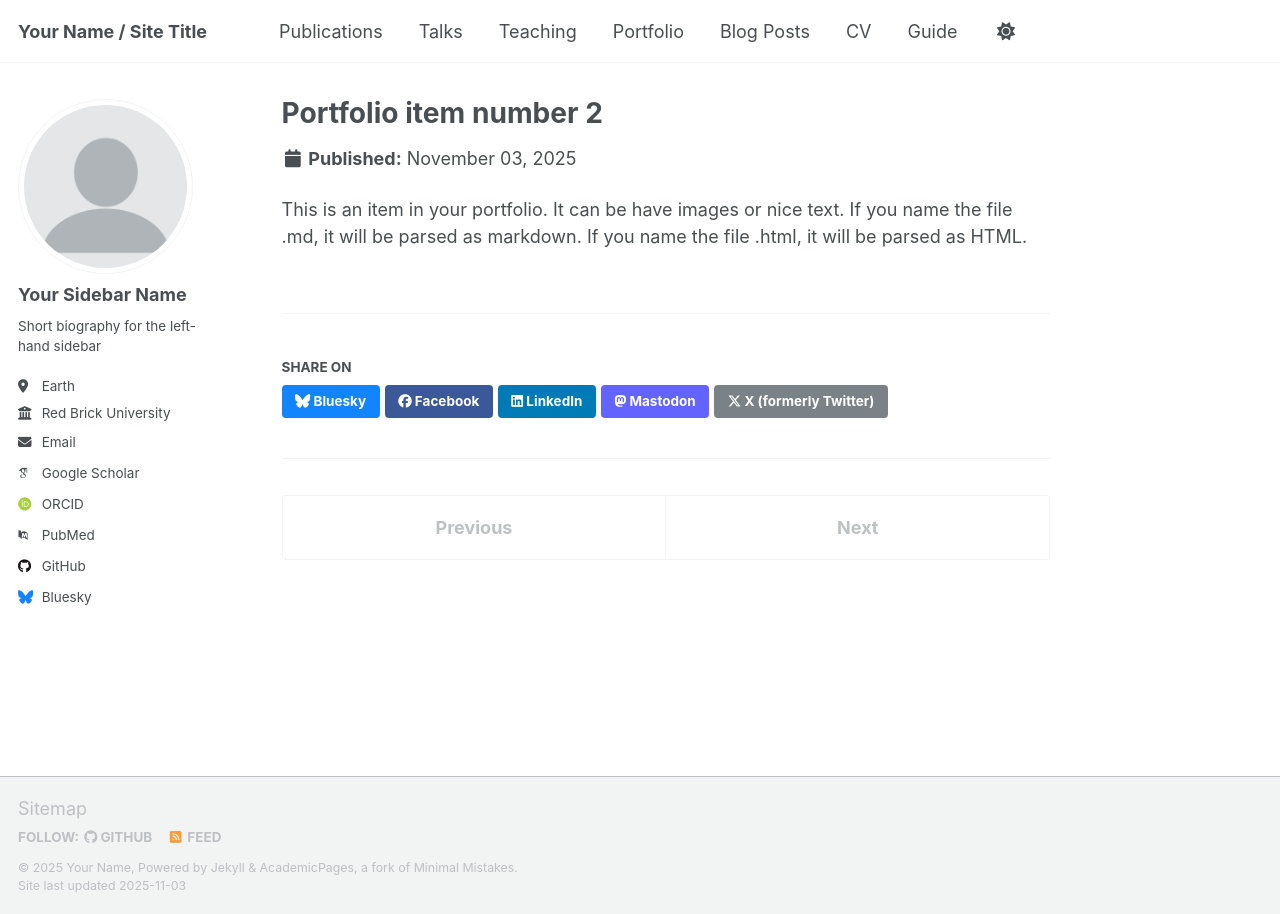
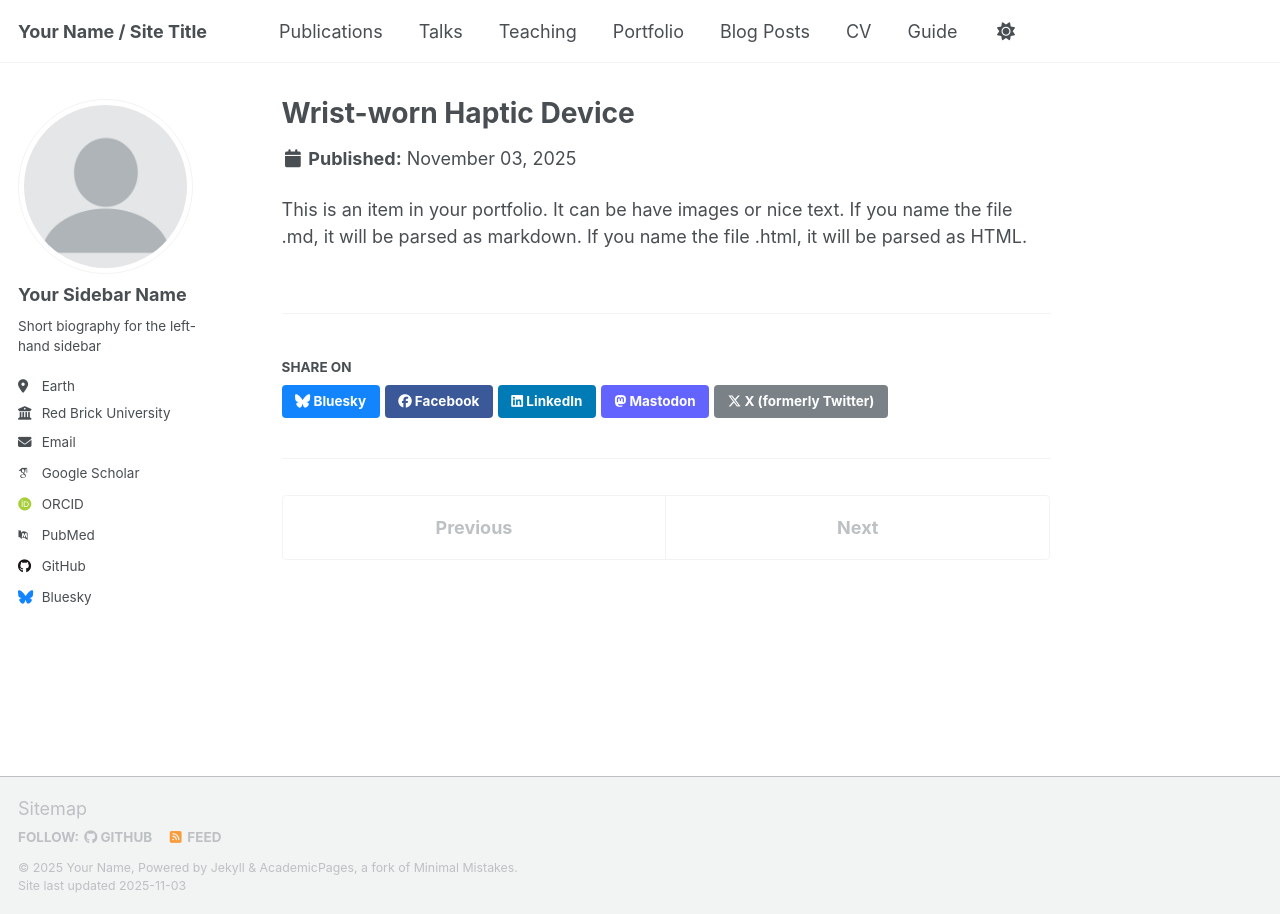
Before and after one commit to senumit/senumit.github.io, a Jekyll site: the page built from _portfolio/portfolio-2.html, in a window 1280 px wide. Built offline with Jekyll 4.4.1, drawn with Linux system fonts in a browser that asks for light colours; some web fonts are replaced; a script that is not in the unit is left out.

Commit message:
Update portfolio-2.html

```diff
--- a/_portfolio/portfolio-2.html
+++ b/_portfolio/portfolio-2.html
@@ -1,5 +1,5 @@
 ---
-title: "Portfolio item number 2"
+title: "Wrist-worn Haptic Device"
 excerpt: "Short description of portfolio item number 2 <br/><img src='/images/500x300.png'>"
 collection: portfolio
 ---
```
